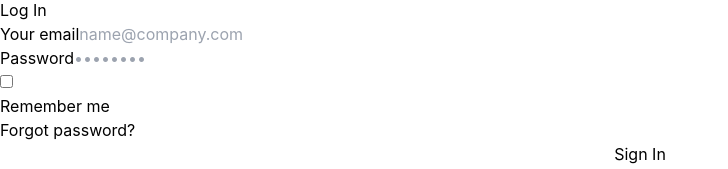
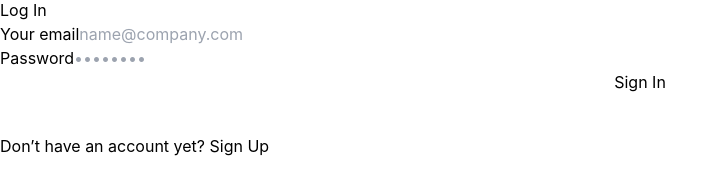
Before and after one commit to jamshaidmehmood021/Arbisoft-Training, a React (Create React App) app in the folder calorie-tracker/: page / in a window 1280 px wide. Shown: the part 674-843 px from the top of the page, without its empty margins (0-728 px from the left). Built offline with nearby package versions, Linux system fonts and the light colour scheme.

Commit message:
sign in with google

```diff
--- a/calorie-tracker/package.json
+++ b/calorie-tracker/package.json
@@ -4,6 +4,7 @@
   "private": true,
   "dependencies": {
     "@emailjs/browser": "^4.4.1",
+    "@react-oauth/google": "^0.12.1",
     "@reduxjs/toolkit": "^2.2.6",
     "@testing-library/jest-dom": "^5.17.0",
     "@testing-library/react": "^13.4.0",
@@ -12,6 +13,7 @@
     "dayjs": "^1.11.12",
     "dotenv": "^16.4.5",
     "json-server": "^0.17.4",
+    "jwt-decode": "^4.0.0",
     "react": "^18.3.1",
     "react-dom": "^18.3.1",
     "react-icons": "^5.2.1",
--- a/calorie-tracker/src/App.js
+++ b/calorie-tracker/src/App.js
@@ -1,4 +1,4 @@
-import React from 'react';
+import React, { useState,  useEffect } from 'react';
 import { BrowserRouter, Routes, Route } from 'react-router-dom';
 import { useSelector } from 'react-redux';
 
--- a/calorie-tracker/src/Features/users/userSlice.js
+++ b/calorie-tracker/src/Features/users/userSlice.js
@@ -35,14 +35,20 @@ export const login = createAsyncThunk('user/login', async (credentials, { reject
     const response = await axios.get(`${url}?email=${credentials.email}`);
     const users = response.data;
 
+    if (credentials.isGoogleSignIn) {
+      if (users.length === 0) {
+        return rejectWithValue('User not found');
+      }
+      return users[0];
+    }
+
     if (users.length === 0) {
-        return rejectWithValue('User not found');
+      return rejectWithValue('User not found');
     }
 
     const user = users[0];
-
     if (user.password !== credentials.password) {
-        return rejectWithValue('Incorrect password');
+      return rejectWithValue('Incorrect password');
     }
 
     return user;
@@ -50,6 +56,7 @@ export const login = createAsyncThunk('user/login', async (credentials, { reject
     return rejectWithValue(error.message);
   }
 });
+
 
 const userSlice = createSlice({
   name: 'users',
--- a/calorie-tracker/src/LazyLoading.js
+++ b/calorie-tracker/src/LazyLoading.js
@@ -4,7 +4,7 @@ import { Bars } from 'react-loading-icons';
 const Home = lazy(() => import('./Pages/Home'));
 const SignUp = lazy(() => import('./Pages/SignUp'));
 const LogIn = lazy(() => import('./Pages/LogIn'));
-const AddItemCustomHookVersion = lazy(() => import('./Pages/AddItemCustomHookVersion'));
+const AddItemCustomHookVersion = lazy(() => import('./Pages/AddItem'));
 const AdminDashboardCustomHookVersion = lazy(() => import('./Pages/AdminDashboardCustomHookVersion'));
 const AdminReport = lazy(() => import('./Pages/AdminReport'));
 const EditItemCustomHookVersion = lazy(() => import('./Pages/EditItemCustomHookVersion'));
--- a/calorie-tracker/src/Pages/AddItem.js
+++ b/calorie-tracker/src/Pages/AddItem.js
@@ -191,4 +191,4 @@ const AddItem = () => {
   );
 };
 
-export default AddItemCustomHookVersion;
+export default AddItem;
--- a/calorie-tracker/src/Pages/LogIn.js
+++ b/calorie-tracker/src/Pages/LogIn.js
@@ -2,11 +2,10 @@ import React, { useState, useEffect } from 'react';
 import { useDispatch, useSelector } from 'react-redux';
 import { useNavigate } from 'react-router-dom';
 import { Link } from 'react-router-dom';
-import 'react-toastify/dist/ReactToastify.css';
 import { toast } from 'react-toastify';
-
-
+import { GoogleOAuthProvider, GoogleLogin } from '@react-oauth/google';
 import { login, selectAuthError, selectIsAuthenticated } from '../Features/users/userSlice';
+import { jwtDecode } from "jwt-decode";
 
 const LogIn = () => {
   const navigate = useNavigate();
@@ -30,7 +29,28 @@ const LogIn = () => {
     }
   }, [isAuthenticated, authError, navigate]);
 
+  const handleGoogleSuccess = (response) => {
+    const token = response.credential;
+    const userObject = jwtDecode(token);
+
+    const mockGoogleResponse = {
+      email: userObject.email,
+      name: userObject.name,
+      token: token,
+    };
+
+    dispatch(login({ ...mockGoogleResponse, isGoogleSignIn: true }));
+  };
+
+
+
+
+  const handleGoogleFailure = () => {
+    toast.error("Google Sign-In was unsuccessful. Try again later.");
+  };
+
   return (
+    <GoogleOAuthProvider clientId="1005671367413-uaeosf1ji0l3olnrip26ib2cpq2eq58u.apps.googleusercontent.com">
       <section>
         <div className="flex flex-col items-center justify-center px-6 py-8 mx-auto md:h-screen lg:py-0">
           <a href="#" className="flex items-center mb-6 text-2xl font-semibold text-gray-900 dark:text-white">
@@ -51,28 +71,25 @@ const LogIn = () => {
                   <label htmlFor="password" className="block mb-2 text-sm font-medium text-gray-900 dark:text-white">Password</label>
                   <input type="password" name="password" id="password" value={password} onChange={(e) => setPassword(e.target.value)} placeholder="••••••••" className="bg-gray-50 border border-gray-300 text-gray-900 rounded-lg focus:ring-primary-600 focus:border-primary-600 block w-full p-2.5 dark:bg-gray-700 dark:border-gray-600 dark:placeholder-gray-400 dark:text-white dark:focus:ring-blue-500 dark:focus:border-blue-500" required />
                 </div>
-              <div className="flex items-center justify-between">
-                <div className="flex items-start">
-                  <div className="flex items-center h-5">
-                    <input id="remember" aria-describedby="remember" type="checkbox" className="w-4 h-4 border border-gray-300 rounded bg-gray-50 focus:ring-3 focus:ring-primary-300 dark:bg-gray-700 dark:border-gray-600 dark:focus:ring-primary-600 dark:ring-offset-gray-800" />
-                  </div>
-                  <div className="ml-3 text-sm">
-                    <label htmlFor="remember" className="text-gray-500 dark:text-gray-300">Remember me</label>
-                  </div>
-                </div>
-                <a href="#" className="text-sm font-medium text-primary-600 hover:underline dark:text-gray-300">Forgot password?</a>
-              </div>
                 <center>
                   <button type="submit" className="text-white bg-blue-700 hover:bg-blue-800 focus:ring-4 focus:outline-none focus:ring-blue-300 font-medium rounded-lg text-sm w-full sm:w-auto px-5 py-2.5 text-center dark:bg-blue-600 dark:hover:bg-blue-700 dark:focus:ring-blue-800">Sign In</button>
                 </center>
+              </form>
+              <div className="mt-4">
+                <GoogleLogin
+                  onSuccess={handleGoogleSuccess}
+                  onError={handleGoogleFailure}
+                  useOneTap
+                />
+              </div>
               <p className="text-sm font-light text-gray-500 dark:text-gray-400">
                 Don’t have an account yet? <button><Link to="/signUp">Sign Up</Link></button>
               </p>
-            </form>
             </div>
           </div>
         </div>
       </section>
+    </GoogleOAuthProvider>
   );
 };
 
```
Also changed, not shown: 1 other file (tests, documents, lock files or other folders). Lines whose indentation alone changed are shown as unchanged.
